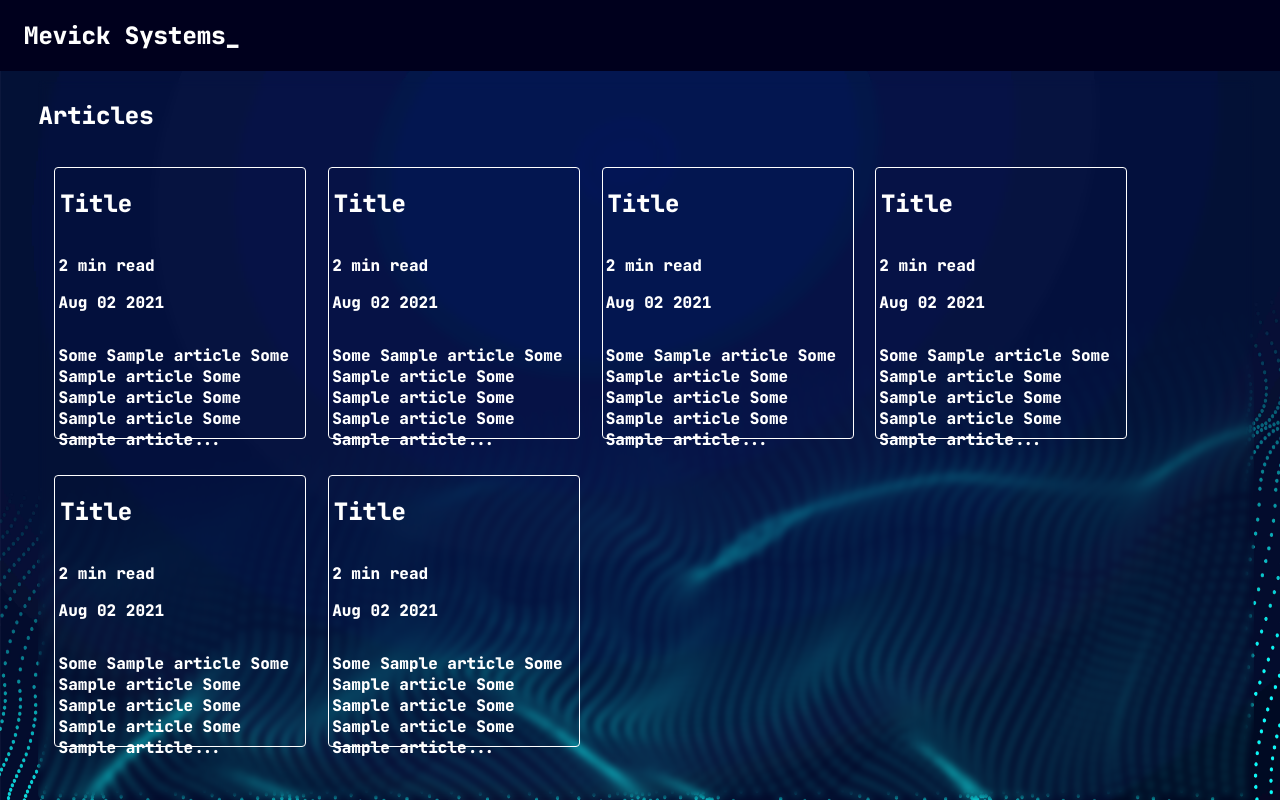
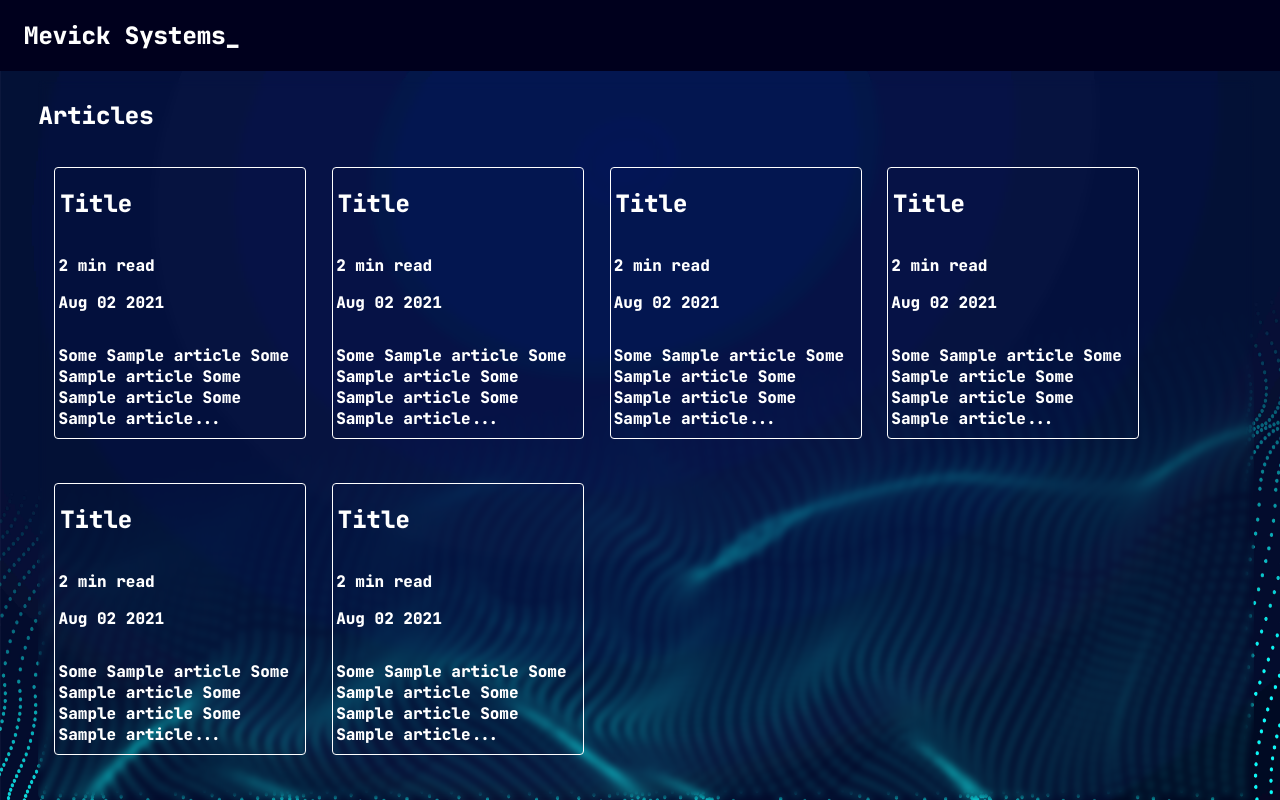
Before and after one commit to JosiasAurel/mevick-systems, a Node server app: template views/explore/index.ejs in a window 1280 px wide. Run offline with Node 20, Linux system fonts and the light colour scheme; the template is opened without the code that fills it, so the values that code supplies are empty; some libraries are stand-ins or nearby versions.

Commit message:
remove non-working article ejs var

```diff
--- a/views/explore/index.ejs
+++ b/views/explore/index.ejs
@@ -21,10 +21,6 @@
                     <h2>Articles</h2>
                     <div class="articles-container">
 
-
-
-                        <%= article %>
-
                         <div class="article-card">
                             <h2>Title</h2>
                             <span>
@@ -32,7 +28,6 @@
                                 <p> Aug 02 2021 </p>
                             </span>
                             <p>
-                                Some Sample article
                                 Some Sample article
                                 Some Sample article
                                 Some Sample article
@@ -50,7 +45,6 @@
                                 Some Sample article
                                 Some Sample article
                                 Some Sample article
-                                Some Sample article
                                 Some Sample article...
                             </p>
                         </div>
@@ -62,7 +56,6 @@
                                 <p> Aug 02 2021 </p>
                             </span>
                             <p>
-                                Some Sample article
                                 Some Sample article
                                 Some Sample article
                                 Some Sample article
@@ -80,7 +73,6 @@
                                 Some Sample article
                                 Some Sample article
                                 Some Sample article
-                                Some Sample article
                                 Some Sample article...
                             </p>
                         </div>
@@ -95,7 +87,6 @@
                                 Some Sample article
                                 Some Sample article
                                 Some Sample article
-                                Some Sample article
                                 Some Sample article...
                             </p>
                         </div>
@@ -107,7 +98,6 @@
                                 <p> Aug 02 2021 </p>
                             </span>
                             <p>
-                                Some Sample article
                                 Some Sample article
                                 Some Sample article
                                 Some Sample article
@@ -150,6 +140,7 @@
                 display: grid;
                 grid-template-columns: 1fr 1fr 1fr 1fr;
                 padding: 1em;
+                grid-gap: 1em;
             }
 
             .article-card {
```
